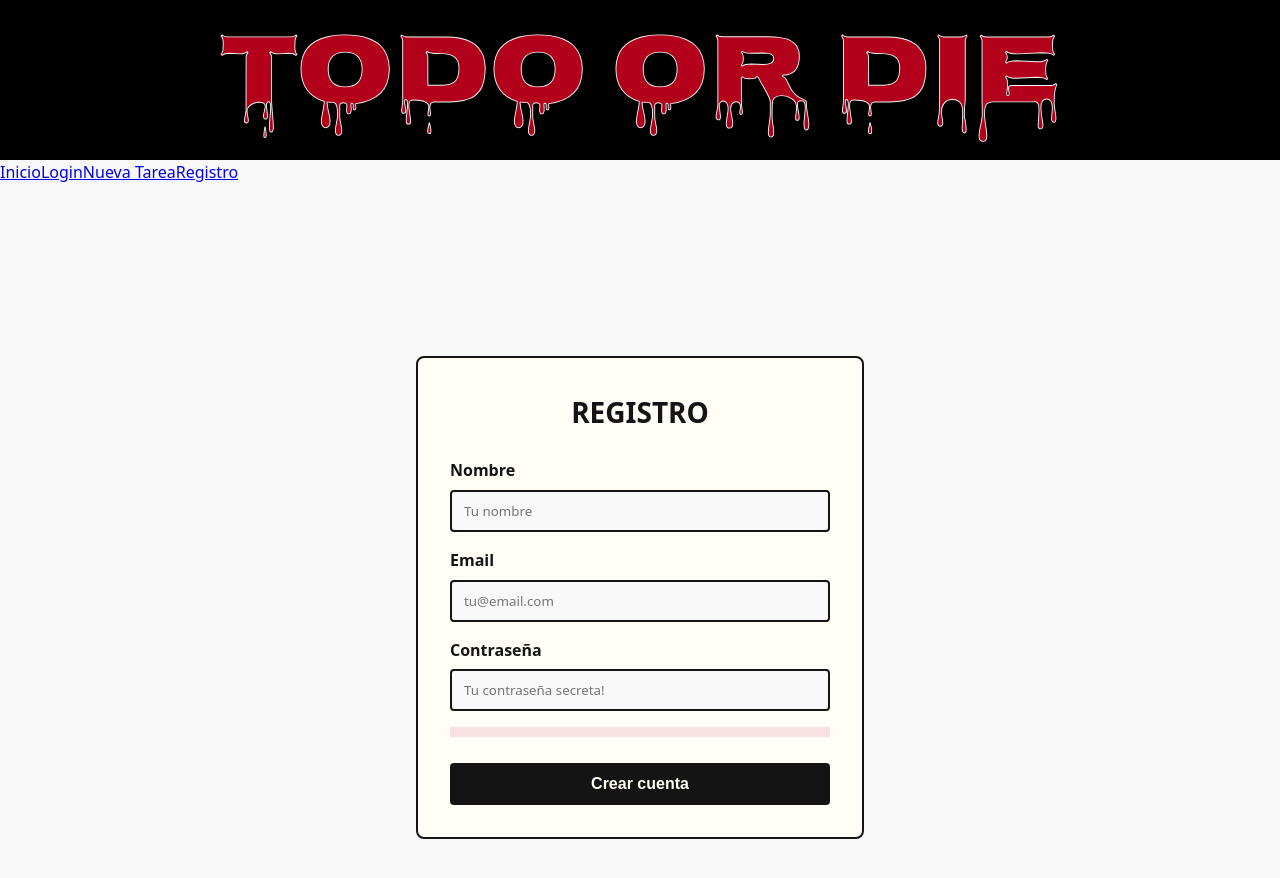
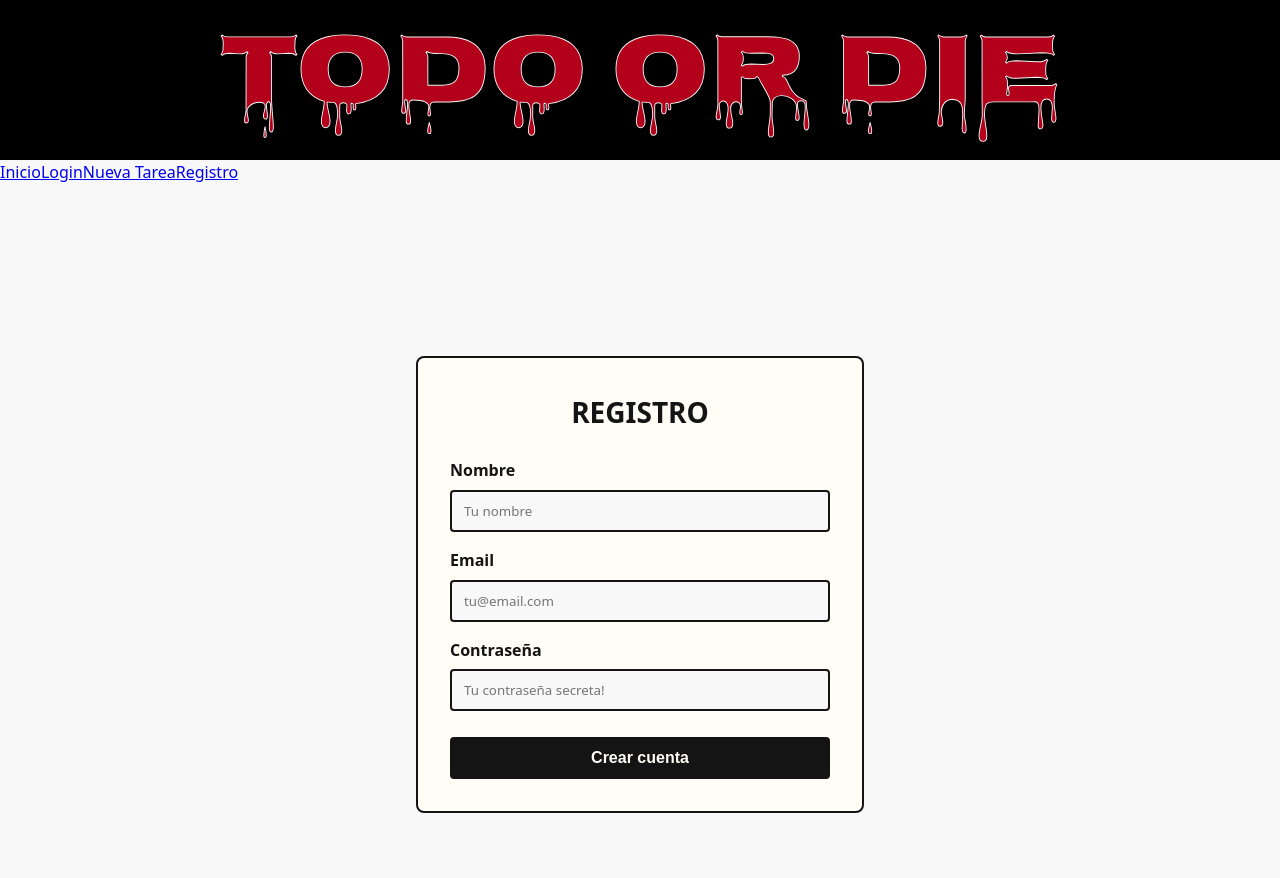
Before and after one commit to IFCD0022-Fullstack-JS-2026/TODO_or_DIE, a React (Vite) app in the folder client/: page /registro in a window 1280 px wide. Shown: the top 878 px of the page. Built offline with nearby package versions, Linux system fonts and the light colour scheme.

Commit message:
fix: estado inicial del error en Registro (#55)

```diff
--- a/client/src/pages/Registro.jsx
+++ b/client/src/pages/Registro.jsx
@@ -8,7 +8,7 @@ function Registro() {
     const [email, setEmail] = useState("")
     const [password, setPassword] = useState("")
     const [mensaje, setMensaje] = useState("")
-    const [error, setError] = useState([])
+    const [error, setError] = useState("")
 
     const handleSubmit = async (e) => {
         e.preventDefault();
```
